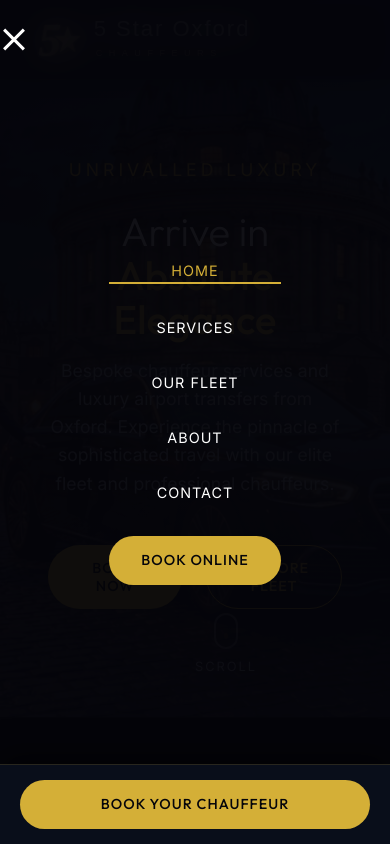
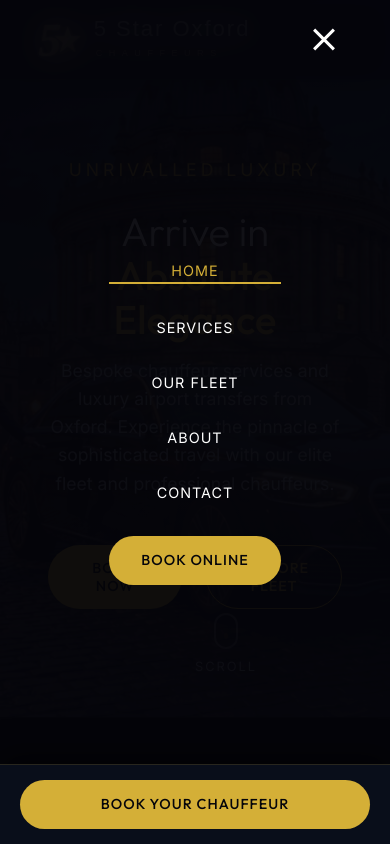
Before and after one commit to num876/oxford-vip-chauffeurs, a Next.js app: page / in a window 390 px wide. Both pictures are taken after a click on the button "Toggle menu". Shown: the top 844 px of the page. Built offline with nearby package versions, Linux system fonts and the light colour scheme; a web font is replaced by a local one.

Commit message:
Fix mobile navbar toggle and implement smooth fade-in animation

```diff
--- a/src/app/page.module.css
+++ b/src/app/page.module.css
@@ -723,3 +723,27 @@
     padding: 10px; /* 44px tap target approx */
   }
 }
+
+
+/* Fix Mobile Navbar Toggle visibility */
+.mobileMenuToggle {
+  z-index: 1001; /* Ensure hamburger is above the overlay */
+  position: relative;
+}
+
+/* Base state for mobile overlay is hidden via opacity/pointer-events */
+@media (max-width: 768px) {
+  .mobileNavOverlay {
+    display: flex;
+    opacity: 0;
+    pointer-events: none;
+    transform: translateY(-20px);
+    transition: opacity 0.4s ease, transform 0.4s ease;
+  }
+
+  .mobileNavOverlayOpen {
+    opacity: 1;
+    pointer-events: auto;
+    transform: translateY(0);
+  }
+}
--- a/src/components/Header.tsx
+++ b/src/components/Header.tsx
@@ -78,8 +78,7 @@ export default function Header() {
       </div>
 
       {/* Mobile Navigation Overlay */}
-      {isMobileMenuOpen && (
-        <div className={styles.mobileNavOverlay}>
+      <div className={`${styles.mobileNavOverlay} ${isMobileMenuOpen ? styles.mobileNavOverlayOpen : ''}`}>
         <nav className={styles.mobileNavLinks}>
           <Link href="/" className={linkStyle('/')} onClick={() => setIsMobileMenuOpen(false)}>Home</Link>
           <Link href="/services" className={linkStyle('/services')} onClick={() => setIsMobileMenuOpen(false)}>Services</Link>
@@ -91,7 +90,6 @@ export default function Header() {
           </Link>
         </nav>
       </div>
-      )}
     </header>
   );
 }
```
Lines whose indentation alone changed are shown as unchanged.
